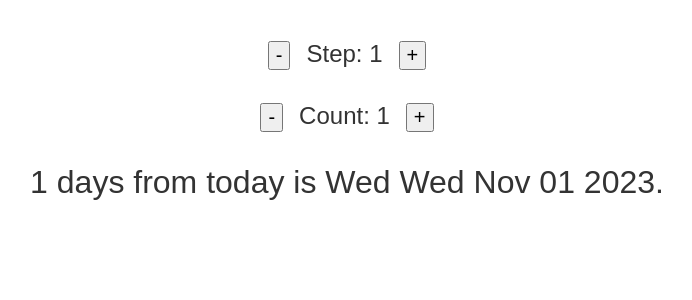
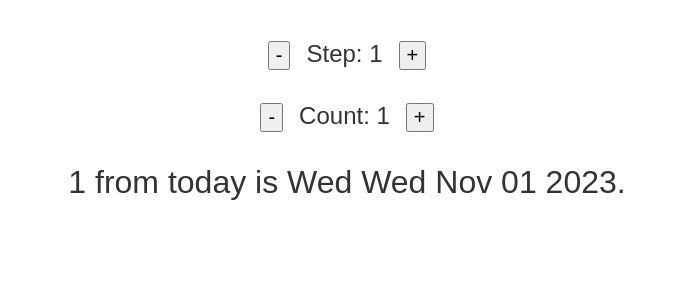
Before and after one commit to judgemongcal/react-course-2023, a React (Create React App) app in the folder 04.1-date-counter/: page / in a window 1280 px wide. Shown: the top 300 px of the page, without its empty margins (293-985 px from the left). Built offline with nearby package versions, Linux system fonts and the light colour scheme.

Commit message:
minor code changes for main-text div

```diff
--- a/04.1-date-counter/src/App.js
+++ b/04.1-date-counter/src/App.js
@@ -26,7 +26,12 @@ function Counter() {
 				<button onClick={() => daysCnt((days) => days + step)}>+</button>
 			</div>
 			<div className="main-text">
-				{days} days from today is Wed {date.toDateString()}.
+				{days === 0
+					? "Today is "
+					: days < 0
+					? `${Math.abs(days)} days ago is `
+					: `${days} from today is `}{" "}
+				Wed {date.toDateString()}.
 			</div>
 		</div>
 	);
```
